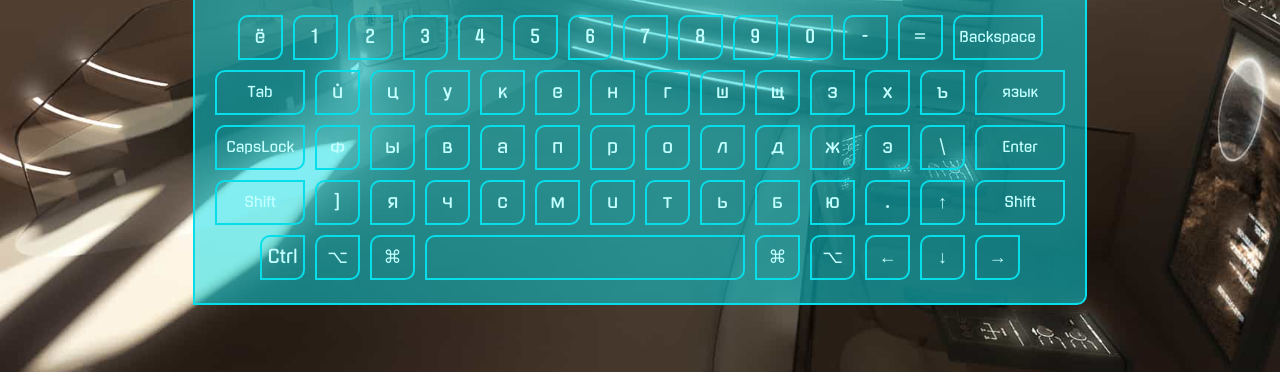
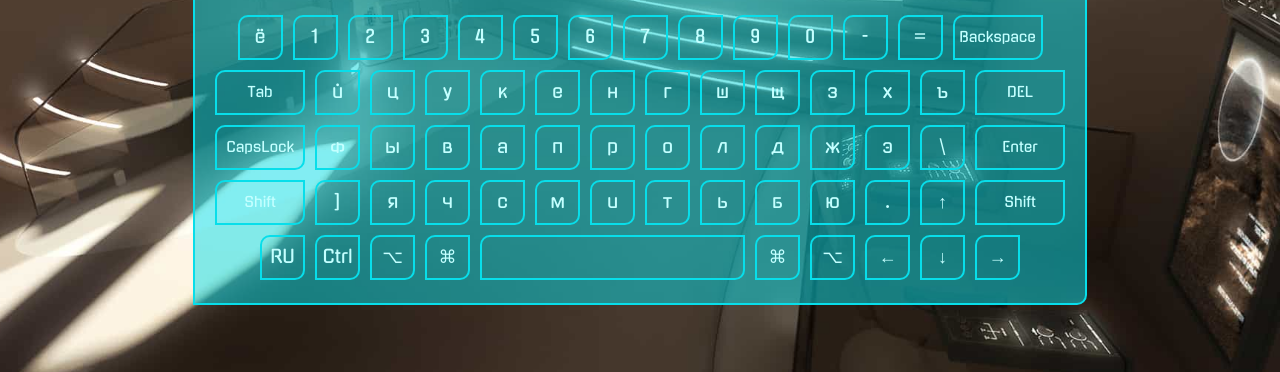
Before and after one commit to WiiJoy/virtual-keyboard, a website built with webpack: page src/index.html in a window 1280 px wide. Shown: the part 413-785 px from the top of the page. Built offline with nearby package versions, Linux system fonts and the light colour scheme.

Commit message:
feat: create DELETE button

```diff
--- a/src/js/modules/buttons.js
+++ b/src/js/modules/buttons.js
@@ -62,8 +62,8 @@ const buttons = {
               key: 'ъ', shiftKey: 'Ъ', keyCode: 'BracketRight', capsLockKey: 'Ъ',
             },
             {
-              key: 'язык', shiftKey: 'язык', keyCode: 'KeyLang', keyClasses: 'keyboard__btn_big',
-            },
+                key: 'DEL', shiftKey: 'DEL', keyCode: 'NumpadDecimal', keyClasses: 'keyboard__btn_big'
+            }
 
           ],
           [
@@ -149,6 +149,9 @@ const buttons = {
             },
           ],
           [
+            {
+                key: 'RU', shiftKey: 'RU', keyCode: 'KeyLang',
+            },
             { key: 'Ctrl', shiftKey: 'Ctrl', keyCode: 'ControlLeft' },
             { key: '⌥', shiftKey: '⌥', keyCode: 'AltLeft' },
             { key: '⌘', shiftKey: '⌘', keyCode: 'MetaLeft' },
@@ -219,8 +222,8 @@ const buttons = {
         { key: '[', shiftKey: '{', keyCode: 'BracketLeft' },
         { key: ']', shiftKey: '}', keyCode: 'BracketRight' },
         {
-          key: 'язык', shiftKey: 'язык', keyCode: 'KeyLang', keyClasses: 'keyboard__btn_big',
-        },
+            key: 'DEL', shiftKey: 'DEL', keyCode: 'NumpadDecimal', keyClasses: 'keyboard__btn_big'
+        }
 
       ],
       [
@@ -296,6 +299,9 @@ const buttons = {
         },
       ],
       [
+        {
+            key: 'EN', shiftKey: 'EN', keyCode: 'KeyLang',
+        },
         { key: 'Ctrl', shiftKey: 'Ctrl', keyCode: 'ControlLeft' },
         { key: '⌥', shiftKey: '⌥', keyCode: 'AltLeft' },
         { key: '⌘', shiftKey: '⌘', keyCode: 'MetaLeft' },
--- a/src/scss/style.scss
+++ b/src/scss/style.scss
@@ -89,7 +89,7 @@ body {
         }
 
         &_space {
-            width: 320px;
+            width: 265px;
         }
 
         &.hover {
```
